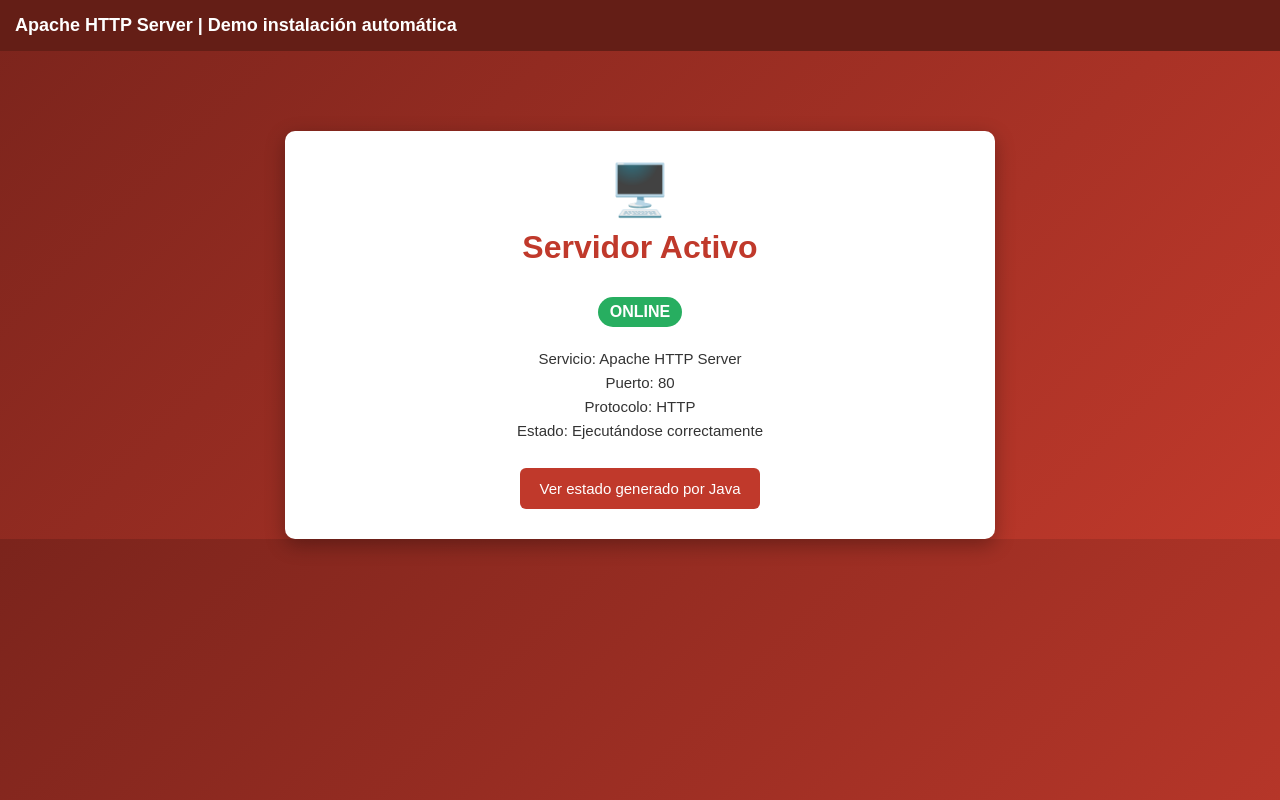
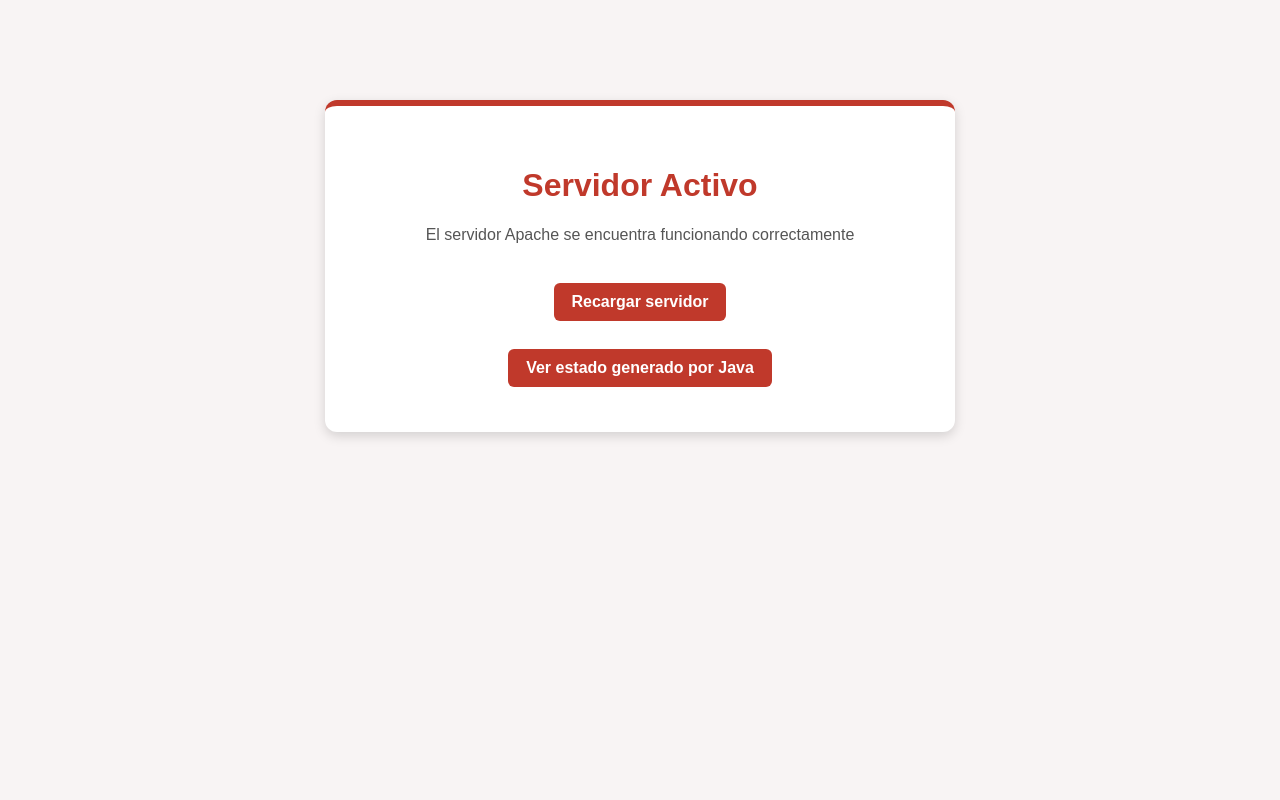
Before and after one commit to jfernandez-stack/ci-cd-aws, a plain HTML site: page index.html in a window 1280 px wide. Drawn offline with Linux system fonts and the light colour scheme.

Commit message:
Add files via upload

```diff
--- a/index.html
+++ b/index.html
@@ -1,77 +1,48 @@
 <!DOCTYPE html>
 <html>
 <head>
-    <title>Servidor Apache</title>
+    <title>Servidor Web</title>
 
     <style>
 
         body {
-            margin: 0;
+            background: #f8f4f4;
             font-family: Arial, Helvetica, sans-serif;
-            background: linear-gradient(135deg, #7b241c, #c0392b);
+            text-align: center;
+            margin-top: 100px;
         }
 
-        .header {
-            background: #641e16;
-            color: white;
-            padding: 15px;
-            font-size: 18px;
-            font-weight: bold;
-        }
-
-        .container {
-            display: flex;
-            justify-content: center;
-            margin-top: 80px;
-        }
-
-        .panel {
-            background: white;
-            width: 650px;
-            padding: 30px;
-            border-radius: 10px;
-            box-shadow: 0px 6px 20px rgba(0,0,0,0.3);
-            text-align: center;
-        }
-
-        .icon {
-            font-size: 50px;
+        .card {
+            background: #ffffff;
+            width: 550px;
+            margin: auto;
+            padding: 40px;
+            border-radius: 12px;
+            box-shadow: 0px 4px 12px rgba(0,0,0,0.15);
+            border-top: 6px solid #c0392b;
         }
 
         h1 {
             color: #c0392b;
-            margin-top: 10px;
         }
 
-        .badge {
-            display: inline-block;
-            background: #27ae60;
-            color: white;
-            padding: 6px 12px;
-            border-radius: 20px;
-            font-weight: bold;
-            margin-top: 10px;
+        p {
+            color: #555;
+            font-size: 16px;
         }
 
-        .info {
-            margin-top: 20px;
-            color: #333;
-            font-size: 15px;
-            line-height: 1.6;
+        a {
+            color: white;
+            background: #c0392b;
+            padding: 10px 18px;
+            border-radius: 6px;
+            text-decoration: none;
+            font-weight: bold;
+            display: inline-block;
+            margin: 5px;
         }
 
-        .btn {
-            margin-top: 25px;
-            background: #c0392b;
-            color: white;
-            border: none;
-            padding: 12px 20px;
-            border-radius: 6px;
-            font-size: 15px;
-            cursor: pointer;
-        }
-
-        .btn:hover {
+        a:hover {
             background: #922b21;
         }
 
@@ -81,36 +52,28 @@
 
 <body>
 
-<div class="header">
-    Apache HTTP Server | Demo instalación automática
-</div>
-
-<div class="container">
-
-<div class="panel">
-
-    <div class="icon">🖥️</div>
+<div class="card">
 
     <h1>Servidor Activo</h1>
 
-    <div class="badge">
-        ONLINE
-    </div>
+    <p>El servidor Apache se encuentra funcionando correctamente</p>
 
-    <div class="info">
-        Servicio: Apache HTTP Server<br>
-        Puerto: 80<br>
-        Protocolo: HTTP<br>
-        Estado: Ejecutándose correctamente
-    </div>
+    <br>
 
-    <button class="btn" onclick="location.href='info.txt'">
+    <!-- botón recargar -->
+    <a href="index.html">
+        Recargar servidor
+    </a>
+
+    <br><br>
+
+    <!-- botón que usa Java -->
+    <a href="info.txt">
         Ver estado generado por Java
-    </button>
-
-</div>
+    </a>
 
 </div>
 
 </body>
+
 </html>
```
